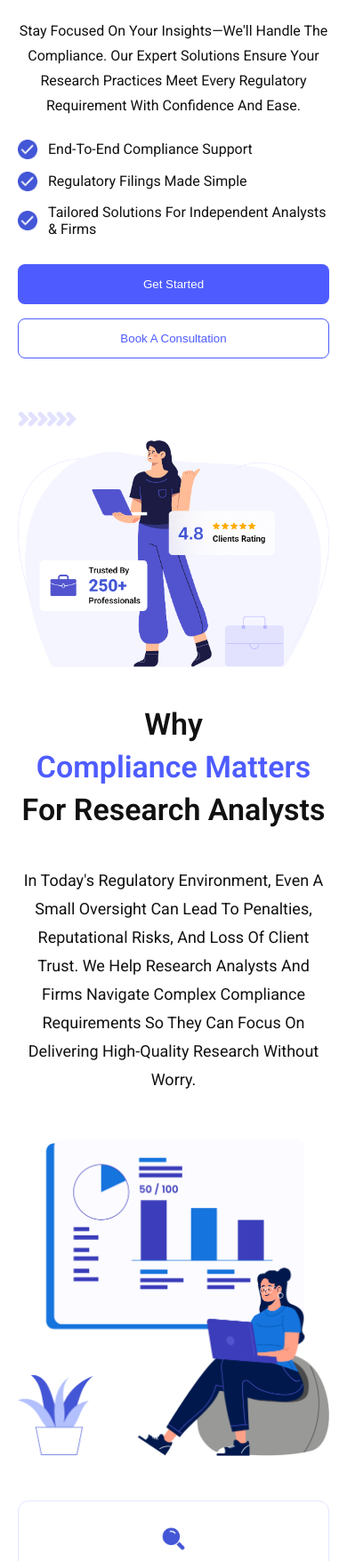
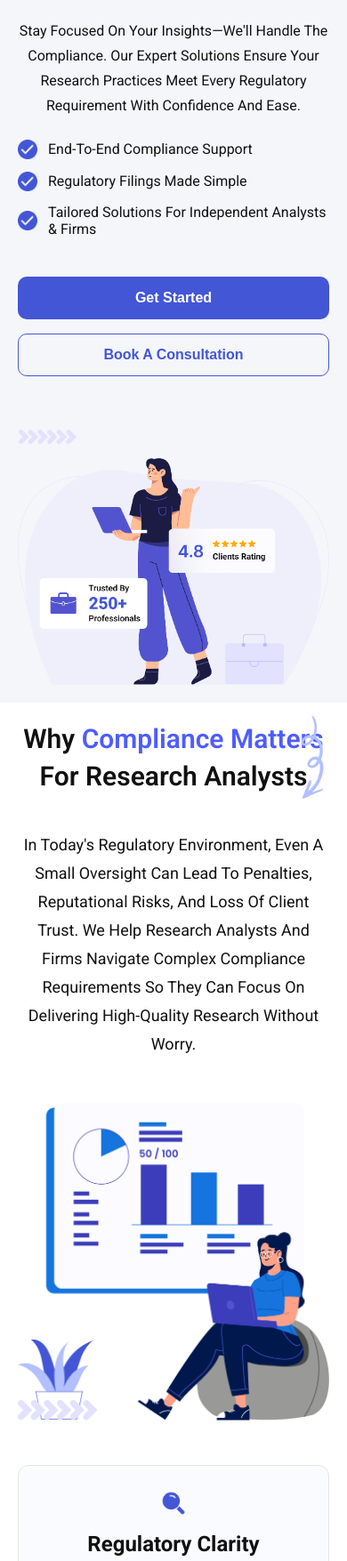
Before and after one commit to kapilyadav008/infotech-intern-assignment, a plain HTML site: page index.html in a window 390 px wide. Shown: the part 245-2000 px from the top of the page at 89% size. Drawn offline with Linux system fonts and the light colour scheme.

Commit message:
Fix Figma feedback and responsive UI

```diff
--- a/index.html
+++ b/index.html
@@ -172,6 +172,8 @@
                     For Research Analysts
                 </h2>
 
+                <img src="./assets/Vector2.png" alt="" class="decor-squiggle">
+
             </div>
 
             <div class="heading-right">
@@ -193,6 +195,8 @@
             <div class="section-image">
 
                 <img src="./assets/Section2-Image.png" alt="Research Illustration">
+
+                <img src="./assets/Vector1.png" alt="" class="decor-chevron">
 
             </div>
 
--- a/style.css
+++ b/style.css
@@ -6,10 +6,18 @@
   box-sizing: border-box;
 }
 
+:root {
+  --brand: #4e5cff;
+  --brand-btn: #4356d6;
+  --bg-light: #fafbff;
+  --section-bg: #f5f6fa;
+}
+
 body {
   font-family: 'Roboto', sans-serif;
   background: #ffffff;
   color: #111;
+  overflow-x: hidden;
 }
 
 img {
@@ -37,6 +45,7 @@ a {
   display: flex;
   align-items: center;
   justify-content: space-between;
+  background: var(--bg-light);
 }
 
 .logo img {
@@ -50,12 +59,12 @@ a {
 
 .nav-links a {
   color: #111;
-  font-size: 16px;
+  font-size: 18px;
   font-weight: 500;
 }
 
-.nav-links a.active {
-  color: #4E5CF4;
+.nav-links a.active{
+  color:#4E5CF4;
 }
 
 .contact-btn {
@@ -76,10 +85,10 @@ a {
   font-size: large;
 }
 
-.nav-actions {
-  display: flex;
-  align-items: center;
-  gap: 24px;
+.nav-actions{
+  display:flex;
+  align-items:center;
+  gap:24px;
 }
 
 /* HERO */
@@ -90,6 +99,7 @@ a {
   grid-template-columns: 1fr 1fr;
   gap: 60px;
   align-items: center;
+  background: var(--section-bg);
 }
 
 .hero-left h1 {
@@ -103,23 +113,22 @@ a {
   color: #4e5cff;
 }
 
-.compliance-word {
+.compliance-word{
   position: relative;
   display: inline-block;
   color: #4e5cff;
 }
 
-.underline-vector {
-  position: absolute;
-  left: 50%;
-  transform: translateX(-50%);
-  bottom: -8px;
-  width: 105%;
-  max-width: none;
+.underline-vector{
+  position:absolute;
+  left:50%;
+  transform:translateX(-50%);
+  bottom:-8px;
+  width:105%;
+  max-width:none;
 }
 
 .hero-left p {
-  max-width: 620px;
   font-size: 18px;
   line-height: 32px;
   margin-bottom: 24px;
@@ -147,22 +156,26 @@ a {
   gap: 16px;
 }
 
-.primary-btn {
-  background: #4e5cff;
-  color: white;
-  border: 1px solid transparent;
-  padding: 14px 28px;
-  border-radius: 8px;
-  cursor: pointer;
-  transition: all .3s ease;
+.primary-btn{
+  background: var(--brand-btn);
+  color:white;
+  font-size: 16px;
+  font-weight: 600;
+  border:1px solid transparent;
+  padding:14px 32px;
+  border-radius:10px;
+  cursor:pointer;
+  transition:all .3s ease;
 }
 
 .secondary-btn {
-  border: 1px solid #4e5cff;
+  border: 1px solid var(--brand-btn);
   background: transparent;
-  color: #4e5cff;
-  padding: 14px 28px;
-  border-radius: 8px;
+  color: var(--brand-btn);
+  font-size: 16px;
+  font-weight: 600;
+  padding: 14px 32px;
+  border-radius: 10px;
   cursor: pointer;
 }
 
@@ -171,7 +184,7 @@ a {
 }
 
 .secondary-btn:hover {
-  background: #4e5cff;
+  background: var(--brand-btn);
   color: white;
 }
 
@@ -192,10 +205,32 @@ a {
   margin-bottom: 50px;
 }
 
+.heading-left {
+  position: relative;
+}
+
 .heading-left h2 {
   font-size: 48px;
   line-height: 70px;
   font-weight: 600;
+}
+
+.decor-squiggle {
+  position: absolute;
+  top: -10px;
+  right: 30px;
+  width: 34px;
+}
+
+.section-image {
+  position: relative;
+}
+
+.decor-chevron {
+  position: absolute;
+  bottom: 0;
+  left: 0;
+  width: 110px;
 }
 
 .heading-left span {
@@ -223,9 +258,10 @@ a {
   display: flex;
   gap: 18px;
   align-items: flex-start;
-  border: 1px solid #E3E7FF;
+  background: var(--bg-light);
+  border: 1px solid #e5e5e5;
   border-radius: 12px;
-  padding: 28px 30px;
+  padding: 28px 32px;
   transition: 0.3s;
 }
 
@@ -242,14 +278,14 @@ a {
   line-height: 32px;
 }
 
-.contact-btn:hover {
-  background: white;
-  color: #4E5CF4;
-  border: 1px solid #4E5CF4;
+.contact-btn:hover{
+    background:white;
+    color:#4E5CF4;
+    border:1px solid #4E5CF4;
 }
 
-.contact-btn:hover img {
-  filter: brightness(0) saturate(100%) invert(39%) sepia(98%) saturate(1780%) hue-rotate(220deg);
+.contact-btn:hover img{
+    filter: brightness(0) saturate(100%) invert(39%) sepia(98%) saturate(1780%) hue-rotate(220deg);
 }
 
 /* GLOBAL TRANSITIONS */
@@ -282,12 +318,12 @@ a,
 
 .primary-btn:hover {
   background: white;
-  color: #4e5cff;
-  border: 1px solid #4e5cff;
+  color: var(--brand-btn);
+  border: 1px solid var(--brand-btn);
 }
 
 .secondary-btn:hover {
-  background: #4e5cff;
+  background: var(--brand-btn);
   color: white;
 }
 
@@ -295,7 +331,7 @@ a,
 
 .feature-card:hover {
   border-color: #4e5cff;
-  box-shadow: 0 8px 20px rgba(78, 92, 255, .12);
+  box-shadow: 0 4px 12px rgba(78, 92, 255, 0.15);
 }
 
 .feature-card:hover h3 {
@@ -332,8 +368,8 @@ a,
   overflow-y: auto;
 }
 
-.mobile-menu nav a.active {
-  color: #4E5CF4;
+.mobile-menu nav a.active{
+  color:#4E5CF4;
 }
 
 .mobile-menu.active {
@@ -364,38 +400,31 @@ a,
   color: #4e5cff;
 }
 
-.mobile-menu nav {
-  display: flex;
-  flex-direction: column;
-  gap: 16px;
-  margin-top: 24px;
+.mobile-menu nav{
+  display:flex;
+  flex-direction:column;
+  gap:16px;
+  margin-top:24px;
 }
 
-.mobile-menu nav a {
-  display: flex;
-  align-items: center;
-  gap: 16px;
-  font-size: 20px;
-  font-weight: 500;
-  padding: 12px 0;
+.mobile-menu nav a{
+  display:flex;
+  align-items:center;
+  gap:12px;
+  color:#111;
+  font-size:14px;
+  font-weight:400;
+  padding:8px 0;
 }
 
-/* TABLET */
+/* NAVBAR BREAKPOINT
+   Switches to the hamburger menu before the desktop nav links
+   run out of room (fixes the broken layout between 953px and 769px). */
 
-@media (max-width: 768px) {
+@media (max-width: 1024px) {
 
   .nav-links {
     display: none;
-  }
-
-  .mobile-contact-btn {
-    width: 100%;
-  }
-
-  .mobile-menu {
-    width: 42%;
-    min-width: 320px;
-    max-width: 420px;
   }
 
   .menu-btn {
@@ -406,9 +435,22 @@ a,
   }
 
   .navbar {
-    padding: 24px 40px;
+    padding: 24px 30px;
   }
 
+}
+
+/* TABLET */
+
+@media (max-width: 768px) {
+
+  .mobile-contact-btn {
+  width: 55%;
+  }
+
+  .mobile-menu {
+    width: 500px;
+  }
 
   .hero {
     grid-template-columns: 1fr;
@@ -421,8 +463,11 @@ a,
     line-height: 75px;
   }
 
-  .benefits li {
-    justify-content: center;
+  .benefits {
+    display: inline-flex;
+    flex-direction: column;
+    align-items: flex-start;
+    text-align: left;
   }
 
   .hero-buttons {
@@ -438,6 +483,16 @@ a,
   .heading-left h2 {
     font-size: 46px;
     line-height: 60px;
+  }
+
+  .decor-squiggle {
+    top: -6px;
+    right: 6px;
+    width: 26px;
+  }
+
+  .decor-chevron {
+    width: 90px;
   }
 
   .banner-image {
@@ -459,17 +514,13 @@ a,
     padding: 20px;
   }
 
-  .heading-left h2 span {
-    white-space: nowrap;
-  }
-
   .nav-actions .contact-btn {
     display: none;
   }
 
-  .underline-vector {
-    bottom: -6px;
-  }
+  .underline-vector{
+  bottom:-6px;
+}
 
   .compliance-section {
     padding: 20px;
@@ -495,13 +546,11 @@ a,
 
   .benefits li {
     font-size: 16px;
-    justify-content: flex-start;
-    text-align: left;
   }
 
   .heading-left h2 {
-    font-size: 34px;
-    line-height: 48px;
+    font-size: 30px;
+    line-height: 42px;
   }
 
   .feature-card {
@@ -522,19 +571,19 @@ a,
   }
 }
 
-.mobile-menu nav a:hover {
-  color: #4e5cff;
+.mobile-menu nav a:hover{
+  color:#4e5cff;
 }
 
-.close-menu:hover {
-  transform: rotate(90deg);
+.close-menu:hover{
+  transform:rotate(90deg);
 }
 
-.mobile-contact-btn {
-  transition: all .3s ease;
+.mobile-contact-btn{
+  transition:all .3s ease;
 }
 
-.mobile-contact-btn:hover {
-  background: #fff;
-  color: #4e5cff;
+.mobile-contact-btn:hover{
+  background:#fff;
+  color:#4e5cff;
 }
```
